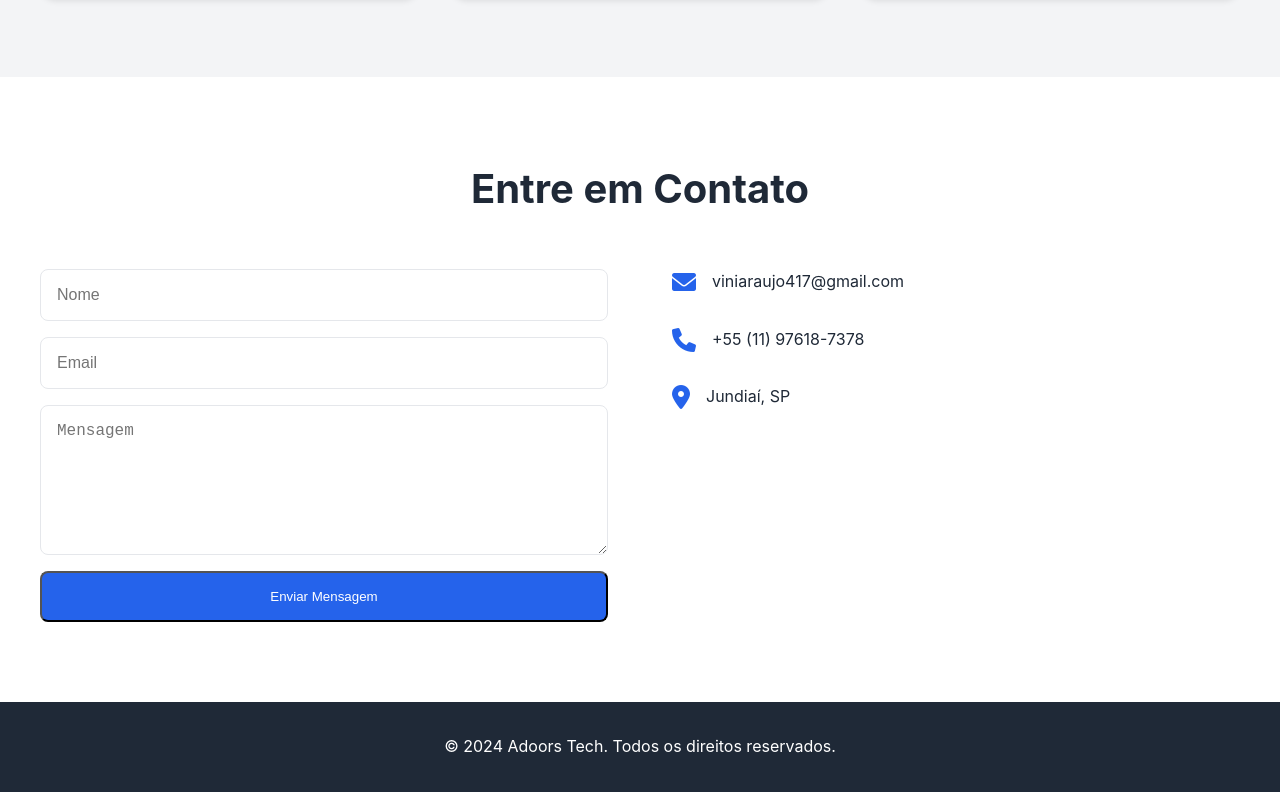
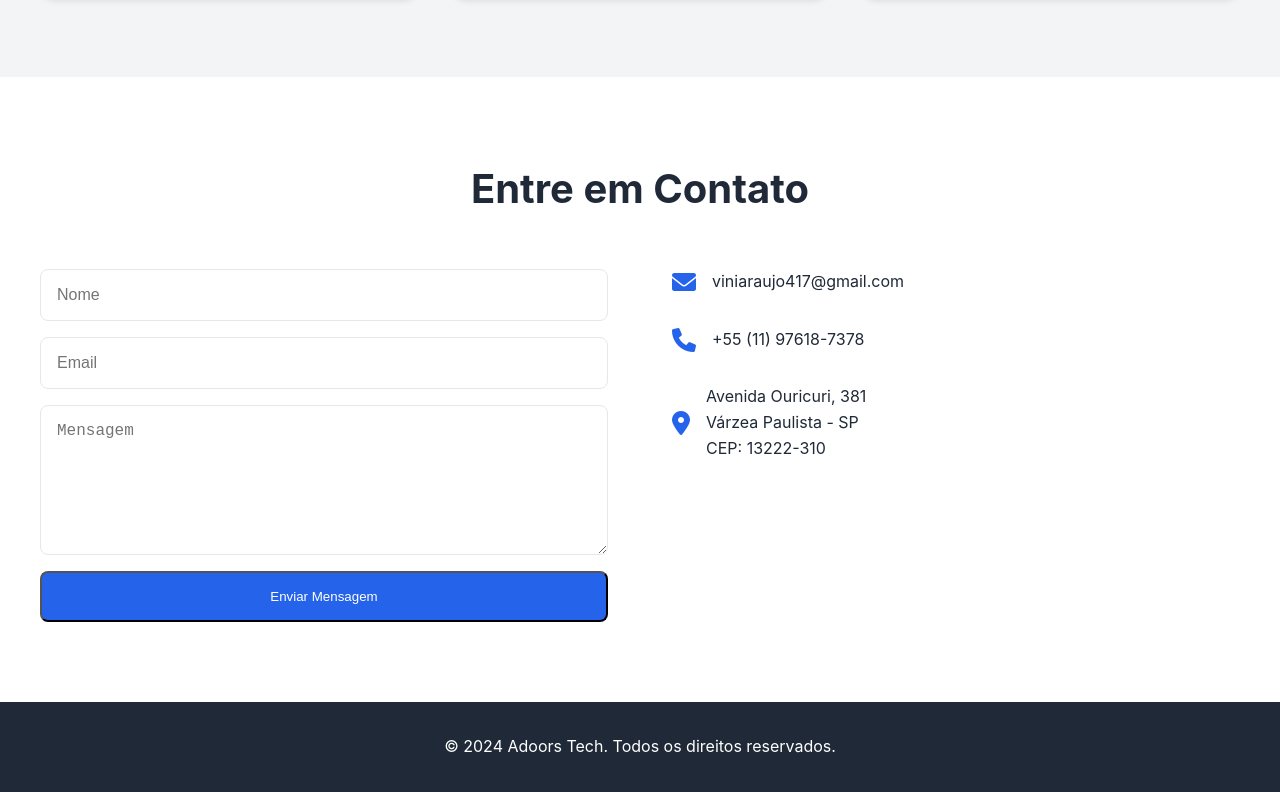
Before and after one commit to ViniciusBatista32/site-aprov-facebook, a plain HTML site: page index.html in a window 1280 px wide. Shown: the part 1885-2677 px from the top of the page. Drawn offline with Linux system fonts and the light colour scheme.

Commit message:
fix: corrigindo endereço

```diff
--- a/index.html
+++ b/index.html
@@ -93,7 +93,7 @@
                     </div>
                     <div class="info-item">
                         <i class="fas fa-map-marker-alt"></i>
-                        <p>Jundiaí, SP</p>
+                        <p>Avenida Ouricuri, 381<br>Várzea Paulista - SP<br>CEP: 13222-310</p>
                     </div>
                 </div>
             </div>
```
